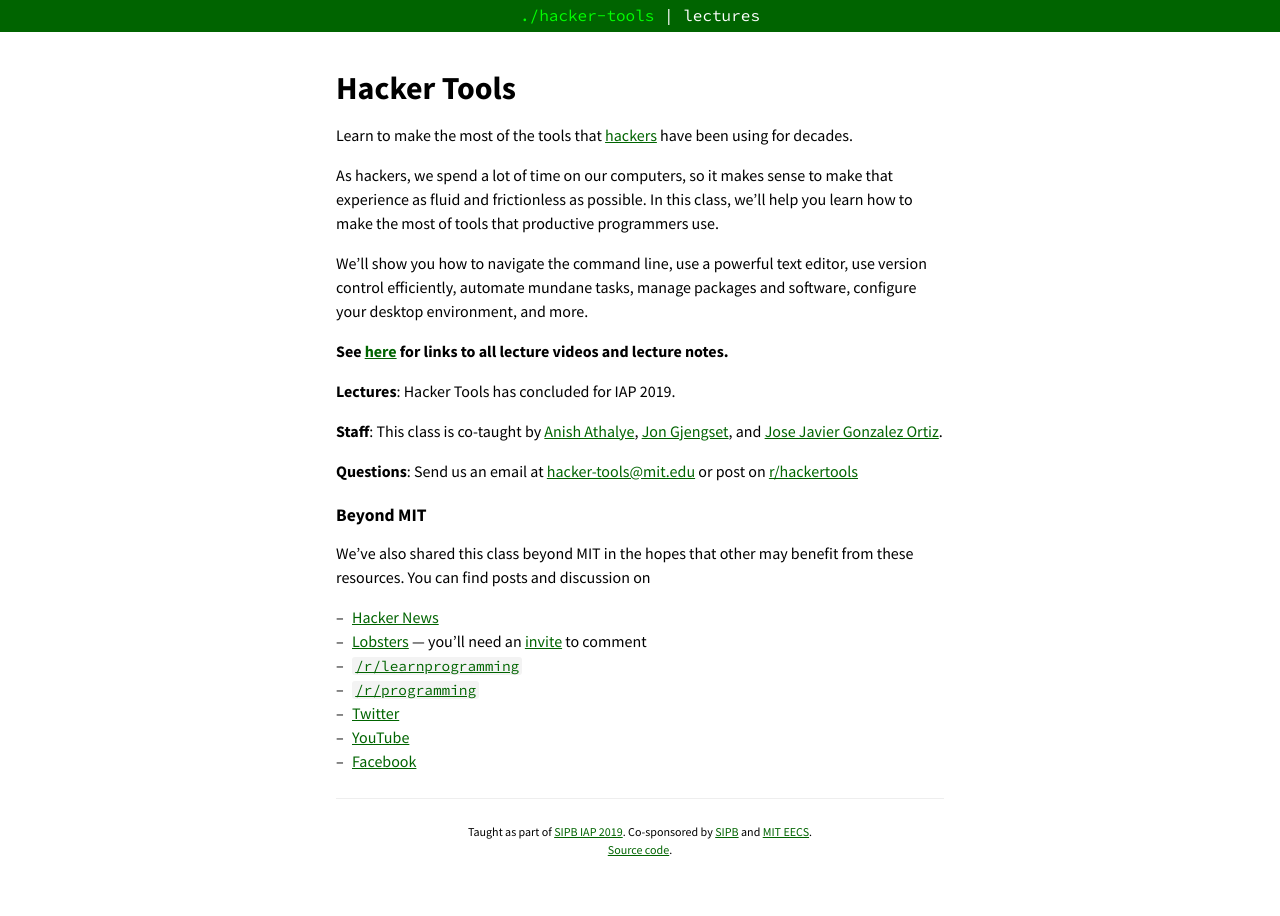
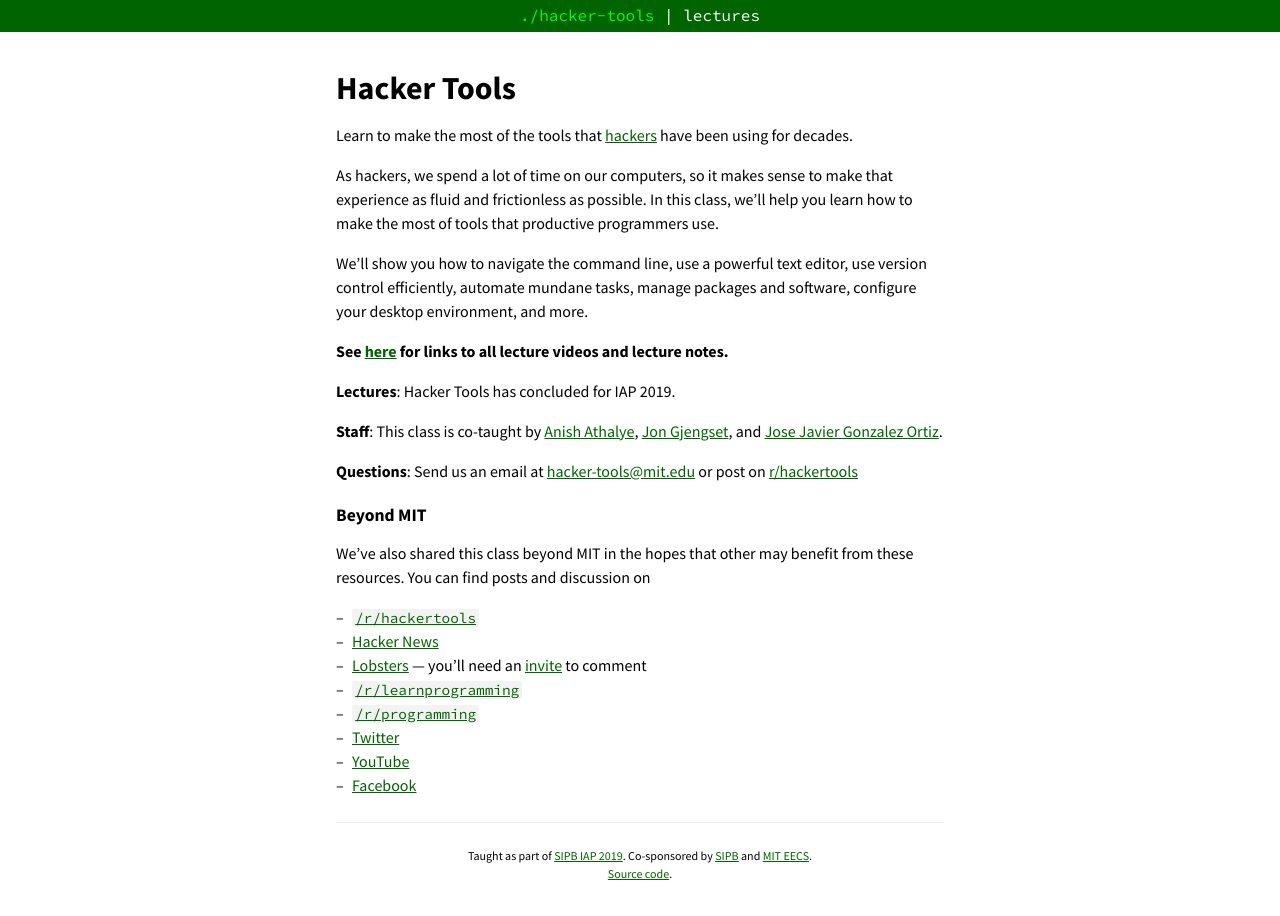
Before and after one commit to missing-semester-cn/missing-semester-cn.github.io, a Jekyll site: the page built from index.md, in a window 1280 px wide. Built offline with Jekyll 4.4.1, drawn with Linux system fonts in a browser that asks for light colours.

Commit message:
Mention r/hackertools in the list too

```diff
--- a/index.md
+++ b/index.md
@@ -32,6 +32,7 @@
 We've also shared this class beyond MIT in the hopes that other may
 benefit from these resources. You can find posts and discussion on
 
+ - [`/r/hackertools`](https://www.reddit.com/r/hackertools)
  - [Hacker News](https://news.ycombinator.com/item?id=19078281)
  - [Lobsters](https://lobste.rs/s/h6157x/mit_hacker_tools_lecture_series_on) — you'll need an [invite](https://lobste.rs/about#invitations) to comment
  - [`/r/learnprogramming`](https://www.reddit.com/r/learnprogramming/comments/an42uu/mit_hacker_tools_a_lecture_series_on_programmer/)
```
